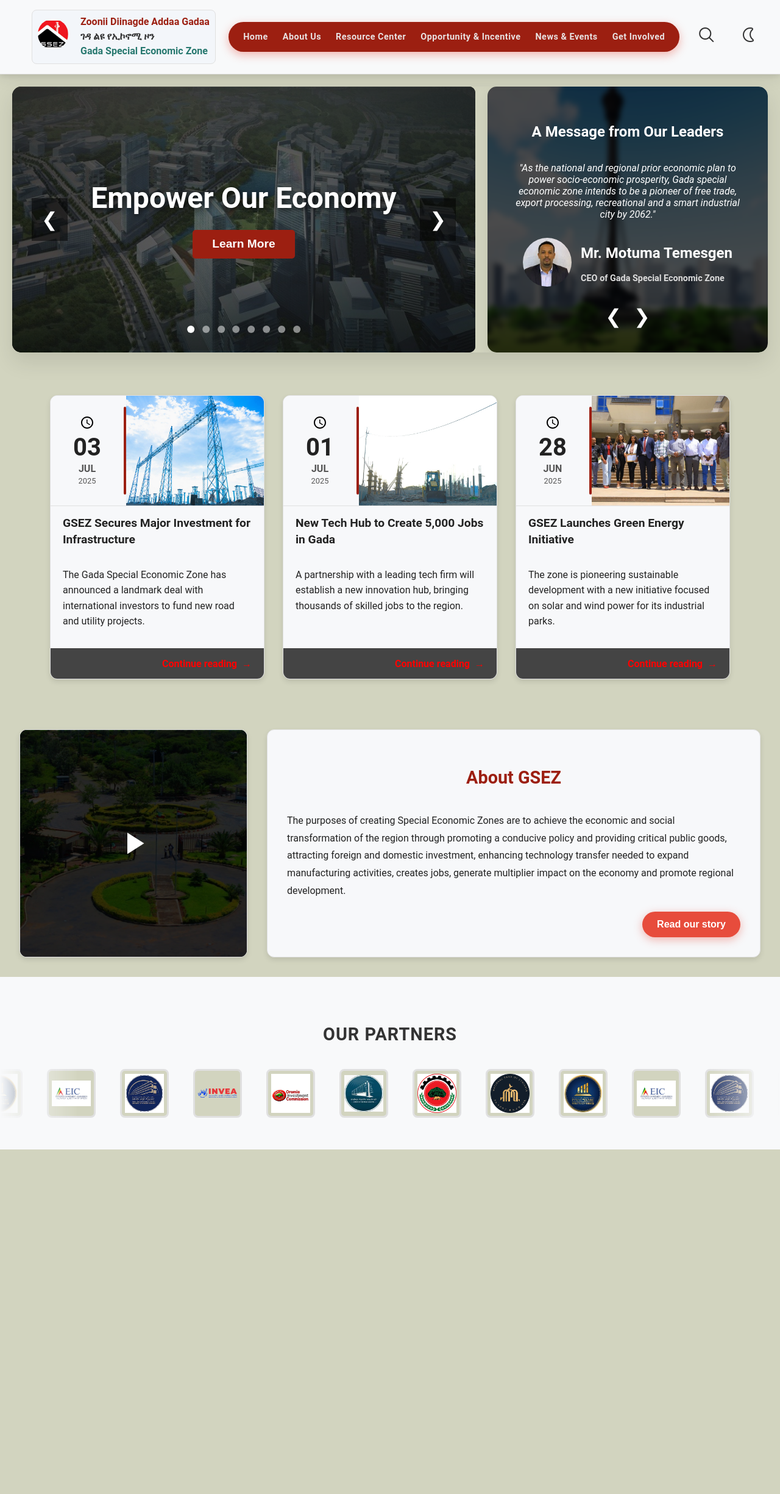
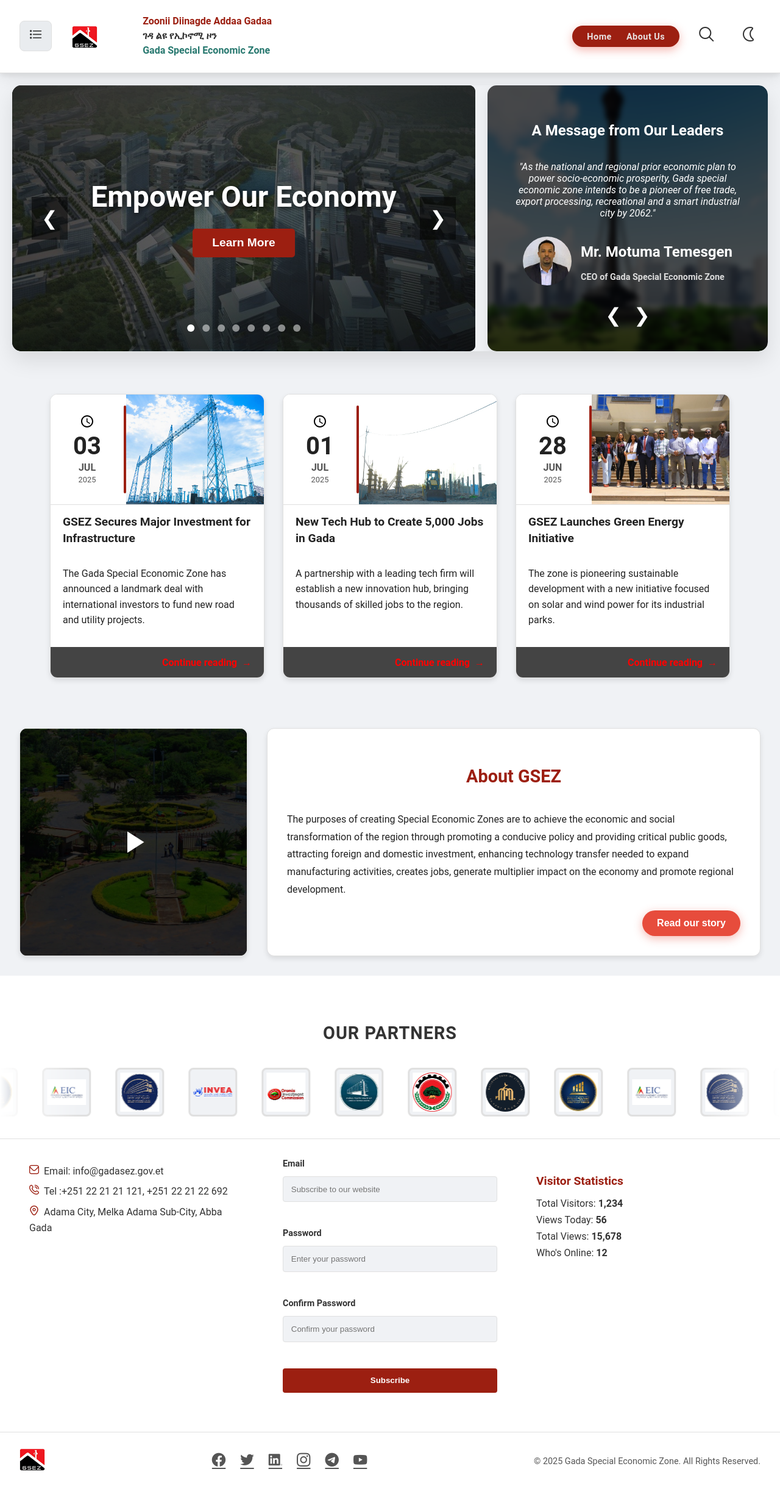
Before and after one commit to Bini-2002/Gada-ecnomic-zone-website, a React (Vite) app in the folder gada-website/: page / in a window 1280 px wide. Shown: the top 2450 px of the page at 61% size. Before the commit the page ends 1885 px from the top, so only its background shows below. Built offline with nearby package versions, Linux system fonts and the light colour scheme.

Commit message:
Enhance footer and navbar styles; implement responsive design and dropdown menu

```diff
--- a/gada-website/src/Footer.css
+++ b/gada-website/src/Footer.css
@@ -66,3 +66,129 @@
   transform: scale(1.1);
   border-color: var(--accent-color);
 }
+
+/* Footer Bottom Content Styles */
+.footer-bottom-content {
+  display: flex;
+  justify-content: space-between; /* Distribute items evenly */
+  align-items: flex-start; /* Align items to the top */
+  padding: 2rem;
+  margin-top: 2rem;
+  border-top: 1px solid var(--border-color);
+  gap: 2rem; /* Add space between the columns */
+}
+
+.address,
+.footer-form,
+.visitor-stats {
+  flex: 1; /* Each column takes up equal space */
+  padding: 0 1rem; /* Add some padding inside each column */
+}
+
+/* Address Styles */
+.address p {
+  margin: 0.5rem 0;
+  line-height: 1.6;
+}
+
+.address i {
+  margin-right: 0.5rem;
+  color: var(--accent-color);
+}
+
+/* Form Styles */
+.footer-form {
+  display: flex;
+  flex-direction: column;
+  gap: 0.75rem;
+}
+
+.footer-form label {
+  font-weight: 600;
+  font-size: 0.9rem;
+}
+
+.footer-form input {
+  padding: 0.8rem;
+  border-radius: 4px;
+  border: 1px solid var(--border-color);
+  background-color: var(--background-color);
+  color: var(--text-color);
+  width: 100%;
+  box-sizing: border-box;
+}
+
+.footer-form button {
+  padding: 0.8rem;
+  border: none;
+  border-radius: 4px;
+  background-color: var(--accent-color);
+  color: white;
+  font-weight: 600;
+  cursor: pointer;
+  transition: background-color 0.3s ease;
+}
+
+.footer-form button:hover {
+  background-color: #c0392b; /* Darker accent color */
+}
+
+/* Visitor Stats Styles */
+.visitor-stats h4 {
+  font-size: 1.2rem;
+  margin-bottom: 1rem;
+  color: var(--accent-color);
+}
+
+.visitor-stats p {
+  margin: 0.5rem 0;
+}
+
+.visitor-stats strong {
+  font-weight: 700;
+}
+
+/* Footer End Section */
+.footer-end {
+  display: flex;
+  justify-content: space-between;
+  align-items: center;
+  padding: 1.5rem 2rem;
+  margin-top: 2rem;
+  border-top: 1px solid var(--border-color);
+}
+
+.footer-logo img {
+  height: 40px; /* Smaller logo */
+  width: auto;
+}
+
+.social-media-icons {
+  display: flex;
+  gap: 1.5rem; /* Space between icons */
+}
+
+.social-media-icons a {
+  color: var(--text-secondary-color);
+  font-size: 1.4rem; /* Icon size */
+  transition: color 0.3s ease, transform 0.3s ease;
+}
+
+.social-media-icons a:hover {
+  color: var(--accent-color);
+  transform: scale(1.2);
+}
+
+.copyright-text {
+  font-size: 0.9rem;
+  color: var(--text-secondary-color);
+}
+
+/* Responsive adjustments for the footer end */
+@media (max-width: 768px) {
+  .footer-end {
+    flex-direction: column; /* Stack items on smaller screens */
+    gap: 1rem;
+    text-align: center;
+  }
+}
--- a/gada-website/src/NavBar.css
+++ b/gada-website/src/NavBar.css
@@ -7,8 +7,8 @@ body {
 }
 .navbar {
   margin: 0;
-  display: flex;
-  justify-content: space-between;
+  display: grid; /* Use Grid for layout */
+  grid-template-columns: auto 1fr auto; /* Left, Middle (flexible), Right */
   align-items: center;
   padding: 1rem 2rem;
   background: var(--navbar-bg); /* Subtle off-white background */
@@ -19,6 +19,7 @@ body {
   box-shadow: 0 2px 4px rgba(0,0,0,0.05), 0 4px 12px rgba(0,0,0,0.05);
   border-bottom: 1px solid var(--border-color);
   transition: box-shadow 0.3s ease-in-out, background-color 0.3s ease;
+  gap: 1rem; /* Add gap between grid items */
 }
 
 .navbar:hover {
@@ -26,9 +27,11 @@ body {
 }
 
 .logo-container {
+  margin-left: 10px;
   display: flex;
   align-items: center;
   gap: 1rem;
+  border-radius: 10px;
 }
 
 .logo {
@@ -38,11 +41,12 @@ body {
 }
 
 .logo img {
-  height: 50px;
-  width: 50px; /* Set width equal to height for a perfect circle */
-  border-radius: 50%; /* Make the image circular */
-  object-fit: cover; /* Ensure the image covers the area without distortion */
+  height: 40px;
+  width: 60px; /* Let width adjust to aspect ratio */
+  border-radius: 0; /* Make it a sharp rectangle */
+  object-fit: contain; /* Ensure the logo fits without being cropped */
   transition: transform 0.3s ease-in-out;
+  padding-top: 10px;
 }
 
 .logo img:hover {
@@ -52,16 +56,15 @@ body {
 .logo-title-container {
   display: flex;
   flex-direction: row;
-  background-color: var(--logo-title-bg); /* Slightly more contrast */
   font-size: 1rem;
   line-height: 1.3;
   font-weight: 600;
   padding: 9px;
   align-items: center;
-  border-radius: 8px;
+  justify-content: flex-start;
+  border: none;
   margin-left: 20px;
   transition: background-color 0.3s ease, transform 0.3s ease;
-  border: 1px solid var(--border-color); /* Subtle border */
 }
 
 .title-oro, .title-amh, .title-eng {
@@ -102,6 +105,7 @@ body {
 
 .nav-links-container {
   background-color: var(--nav-link-bg);
+  margin-left: 10px;
   padding: 0.5rem 1.5rem;
   border-radius: 30px;
   box-shadow: 0 5px 15px rgba(231, 76, 60, 0.4);
@@ -245,6 +249,76 @@ body {
 }
 
 .theme-switcher:hover {
-  color: #e74c3c;
+  color: var(--accent-color);
   transform: scale(1.2);
 }
+
+/* Dropdown Menu Styles */
+.nav-dropdown-menu-bar {
+  position: relative;
+  display: inline-block;
+}
+
+.navbar-grid-left{
+  display: flex;
+  flex-direction: row;
+  align-items: center;
+  gap: 1.5rem;
+}
+
+.nav-dropdown-btn {
+  background-color: var(--logo-title-bg);
+  color: var(--text-color);
+  padding: 0.75rem 1rem;
+  font-size: 1.2rem;
+  border: 1px solid var(--border-color);
+  border-radius: 8px;
+  cursor: pointer;
+  display: flex;
+  align-items: center;
+  transition: background-color 0.3s ease, transform 0.2s ease;
+}
+
+.nav-dropdown-btn:hover {
+  background-color: var(--logo-title-bg-hover);
+  transform: scale(1.05);
+}
+
+.nav-dropdown-list {
+  display: flex;
+  flex-direction: column;
+  position: absolute;
+  background-color: var(--navbar-bg);
+  min-width: 220px;
+  box-shadow: 0 8px 16px 0 rgba(0,0,0,0.2);
+  z-index: 1;
+  border-radius: 8px;
+  padding: 0.5rem 0;
+  margin-top: 0.5rem;
+  border: 1px solid var(--border-color);
+  animation: fadeInDown 0.3s ease-in-out;
+}
+
+.nav-dropdown-list a {
+  color: var(--text-color);
+  padding: 12px 16px;
+  text-decoration: none;
+  display: block;
+  text-align: left;
+  transition: background-color 0.2s ease;
+}
+
+.nav-dropdown-list a:hover {
+  background-color: var(--logo-title-bg-hover);
+}
+
+@keyframes fadeInDown {
+  from {
+    opacity: 0;
+    transform: translateY(-10px);
+  }
+  to {
+    opacity: 1;
+    transform: translateY(0);
+  }
+}
--- a/gada-website/src/components/Footer.jsx
+++ b/gada-website/src/components/Footer.jsx
@@ -7,6 +7,7 @@ import OromiaInvestmentLogo from '../office-image/oromia-investment-commision.jp
 import PrimeMinisterOffice from '../office-image/PMO.jpg';
 import OromiaLogo from '../office-image/oromia-logo.png';
 import '../Footer.css';
+import logoImage from '../images/GSEZ-Horizontal-logo.png';
 
 const officeLogos = [
   { src: NationalBanklogo, alt: 'National Bank of Ethiopia' },
@@ -38,7 +39,48 @@ export default function Footer() {
           ))}
         </ul>
       </div>
+
+      <div className='footer-bottom-content'>
+        <div className='address'>
+          <p><i className="fi fi-rr-envelope"></i>Email: info@gadasez.gov.et</p>
+          <p><i className="fi fi-rr-phone-call"></i>Tel :+251 22 21 21 121, +251 22 21 22 692</p>
+          <p><i className="fi fi-rr-marker"></i>Adama City, Melka Adama Sub-City, Abba Gada</p>
+        </div>
+
+        <form action="" className="footer-form">
+            <label htmlFor="email">Email</label>
+            <input type="email" placeholder="Subscribe to our website" name='email' required /> <br />
+            <label htmlFor="password">Password</label>
+            <input type="password" placeholder="Enter your password" name='password' required /> <br />
+            <label htmlFor="confirm-password">Confirm Password</label>
+            <input type="password" placeholder="Confirm your password" name='confirm-password' required /> <br/>
+            <button type="submit">Subscribe</button>
+        </form>
+
+        <div className='visitor-stats'>
+          <h4>Visitor Statistics</h4>
+          <p>Total Visitors: <strong>1,234</strong></p>
+          <p>Views Today: <strong>56</strong></p>
+          <p>Total Views: <strong>15,678</strong></p>
+          <p>Who's Online: <strong>12</strong></p>
+        </div>
+      </div>
+
+      <div className="footer-end">
+        <div className="footer-logo">
+            <img src={logoImage} alt="Gada Economic Zone Logo" />
+        </div>
+        <div className="social-media-icons">
+            <a href="#" aria-label="Facebook"><i className="fi fi-brands-facebook"></i></a>
+            <a href="#" aria-label="Twitter"><i className="fi fi-brands-twitter"></i></a>
+            <a href="#" aria-label="LinkedIn"><i className="fi fi-brands-linkedin"></i></a>
+            <a href="#" aria-label="Instagram"><i className="fi fi-brands-instagram"></i></a>
+            <a href="#" aria-label="Telegram"><i className="fi fi-brands-telegram"></i></a>
+            <a href="#" aria-label="YouTube"><i className="fi fi-brands-youtube"></i></a>
+        </div>
+        <p className="copyright-text">&copy; 2025 Gada Special Economic Zone. All Rights Reserved.</p>
+      </div>
     </footer>
-    )
+  )
 
 }
--- a/gada-website/src/components/NavBar.jsx
+++ b/gada-website/src/components/NavBar.jsx
@@ -7,31 +7,54 @@ import { ThemeContext } from './ThemeContext';
 export default function NavBar() {
   const [isMenuOpen, setIsMenuOpen] = useState(false);
   const [isSearchOpen, setIsSearchOpen] = useState(false);
+  const [isDropdownOpen, setIsDropdownOpen] = useState(false);
   const { isDarkMode, toggleTheme } = useContext(ThemeContext);
 
   return (
     <nav className="navbar">
-      <div className='logo-title-container'>
+      <div className="navbar-grid-left">
+        <div className="nav-dropdown-menu-bar">
+          <button className="nav-dropdown-btn" onClick={() => setIsDropdownOpen(!isDropdownOpen)} aria-label="Open more menu">
+            <i className="fi fi-rr-list"></i>
+          </button>
+          {isDropdownOpen && (
+            <div className="nav-dropdown-list">
+              <a href="#one-stop" className="nav-link-item">One Stop Services <i class="fi fi-rr-angle-small-down"></i></a>
+              <a href="#resource" className="nav-link-item">Resource Center <i class="fi fi-rr-angle-small-down"></i></a>
+              <a href="#opportunity" className="nav-link-item">Opportunity & Incentive <i class="fi fi-rr-angle-small-down"></i></a>
+              <a href="#news" className="nav-link-item">News & Events <i class="fi fi-rr-angle-small-down"></i></a>
+              <a href="#services" className="nav-link-item">Services <i class="fi fi-rr-angle-small-down"></i></a>
+              <a href="#value" className="nav-link-item">Value Proposition <i class="fi fi-rr-angle-small-down"></i></a>
+              <a href="#involved" className="nav-link-item">Get Involved <i class="fi fi-rr-angle-small-down"></i></a>
+              <a href="#log-in" className="nav-link-item">Log in </a>
+            </div>
+          )}
+        </div>
         <div className="logo">
           <img src={logoImage} alt="Gada Economic Zone Logo" />
         </div>
+      </div>
+
+      <div className="navbar-grid-middle">
+        <div className='logo-title-container'>
           <div className="title-container" >
             <span className='title-oro'>Zoonii Diinagde Addaa Gadaa</span>
             <span className='title-amh'>ገዳ ልዩ የኢኮኖሚ ዞን</span>
             <span className='title-eng'>Gada Special Economic Zone</span>
           </div>
         </div>
+      </div>
 
-
+      <div className="navbar-grid-right">
         <div className={`menu-container ${isMenuOpen ? 'active' : ''}`}>
           <div className="nav-links-container">
             <div className="nav-links">
+              <div className="nav-links-pad">
                 <a href="#home" className="nav-link-item">Home</a>
+              </div>
+              <div className="nav-links-pad">
                 <a href="#about" className="nav-link-item">About Us</a>
-            <a href="#services" className="nav-link-item">Resource Center</a>
-            <a href="#opportunity" className="nav-link-item">Opportunity & Incentive</a>
-            <a href="#news" className="nav-link-item">News & Events</a>
-            <a href="#contact" className="nav-link-item">Get Involved</a>
+              </div>
             </div>
           </div>
 
@@ -47,7 +70,7 @@ export default function NavBar() {
           <button onClick={toggleTheme} className="theme-switcher" aria-label="Toggle theme">
             <i className={isDarkMode ? 'fi fi-rr-sun' : 'fi fi-rr-moon'}></i>
           </button>
-
+        </div>
       </div>
 
       <button className="hamburger" onClick={() => setIsMenuOpen(!isMenuOpen)} aria-label="Toggle menu">
--- a/gada-website/src/index.css
+++ b/gada-website/src/index.css
@@ -3,8 +3,8 @@
   /* General */
   --text-color: #333;
   --text-secondary-color: #555;
-  --background-color: #d2d4bf;
-  --white-color:#d2d4bf; /* Softer white for backgrounds */
+  --background-color: #f0f2f5; /* A fair, light gray background */
+  --white-color: #ffffff; /* Pure white for cards and other elements */
   --box-shadow: 0 4px 8px rgba(0, 0, 0, 0.1);
   --border-radius: 10px;
   --border-color: #e0e0e0;
@@ -15,14 +15,14 @@
   --accent-color: #9c1f11;
 
   /* Component-specific */
-  --navbar-bg: #f8f9fa; /* Softer white */
-  --logo-title-bg: #f3f6fa;
-  --logo-title-bg-hover: #e9ecef;
+  --navbar-bg: #ffffff; /* White navbar to stand out */
+  --logo-title-bg: #e9ecef;
+  --logo-title-bg-hover: #dfe3e7;
   --nav-link-color: #e9e2e2;
   --nav-link-bg: var(--accent-color);
-  --search-bg: #f3f6fa;
-  --search-bg-active: #e9ecef;
-  --card-bg: #f7f8fa; /* Softer card background */
+  --search-bg: #e9ecef;
+  --search-bg-active: #dfe3e7;
+  --card-bg: #ffffff; /* White cards to stand out */
   --card-text-color: #222;
   --button-bg: var(--accent-color);
   --button-text-color: #ffffff;
@@ -32,15 +32,15 @@
   /* General */
   --text-color: #f0f0f0;
   --text-secondary-color: #ccc;
-  --background-color: #121212;
+  --background-color:hsl(220, 30%, 7%);
   --white-color: #1e1e1e;
   --box-shadow: 0 4px 8px rgba(0, 0, 0, 0.4);
   --border-color: #333;
 
   /* Theme-specific */
-  --primary-color: #e74c3c; /* Red */
+  --primary-color: #bc4437; /* Red */
   --secondary-color: #f39c12; /* Orange */
-  --accent-color: #e74c3c; /* Red */
+  --accent-color: #bc4437; /* Red */
 
   /* Component-specific */
   --navbar-bg: #1e1e1e;
```
Lines whose indentation alone changed are shown as unchanged.
